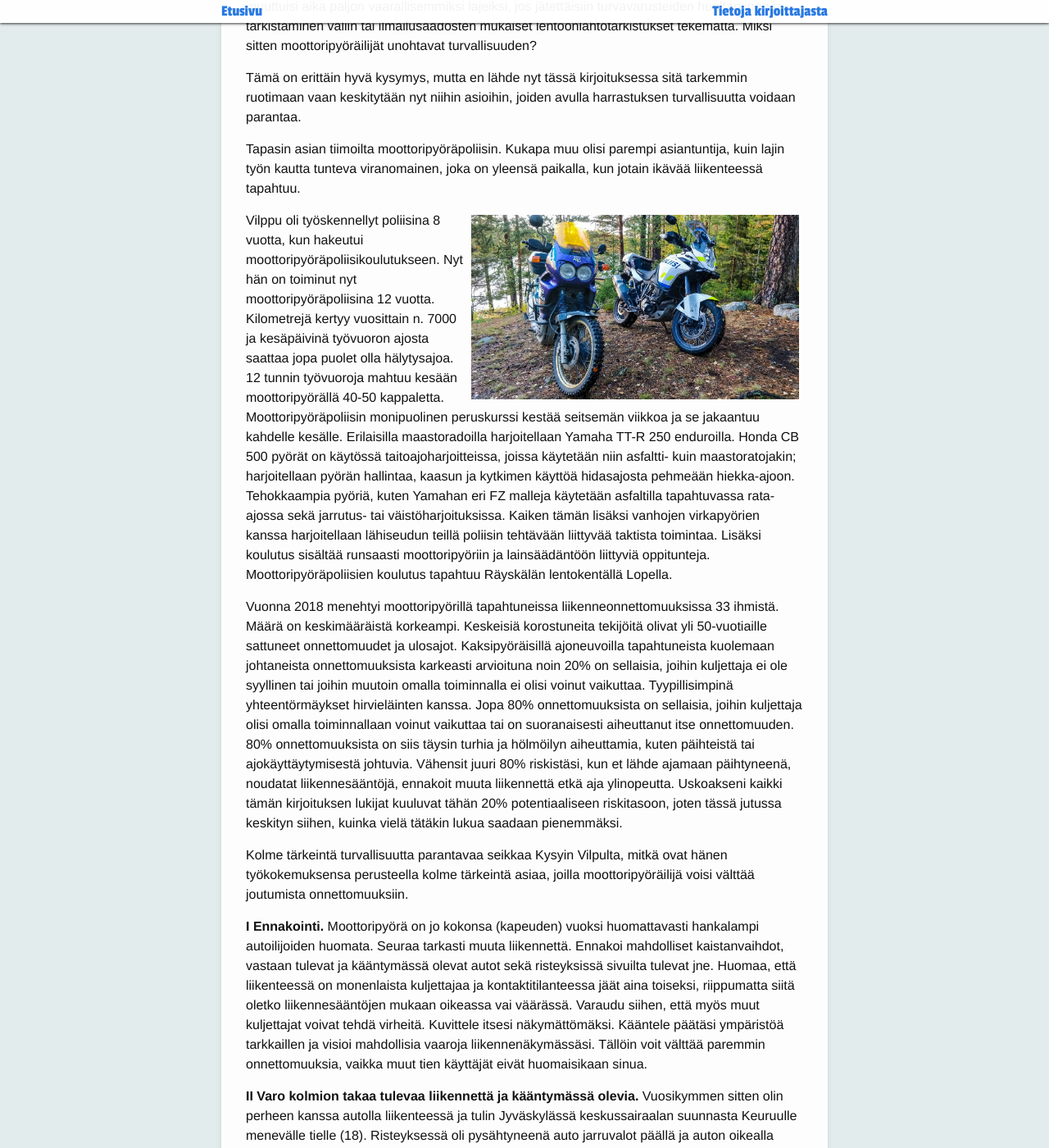
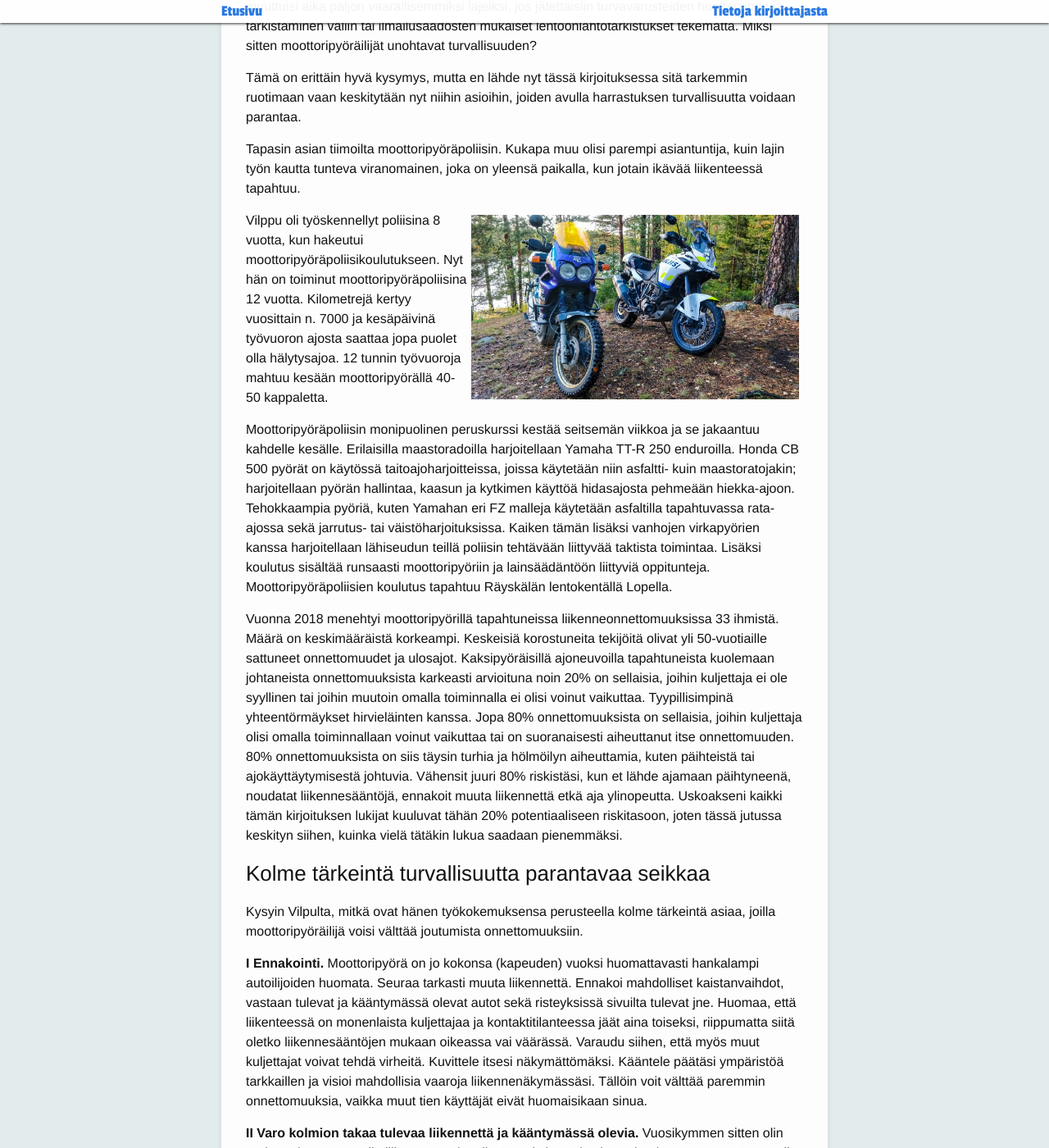
Before and after one commit to seikkailuendurolla/seikkailuendurolla.github.io, a Jekyll site: the page built from _posts/2019-03-26-miten-moottoripyorailija-selviaa-hengissa-liikenteessa.md, in a window 1280 px wide and 1400 px high, scrolled down 887 px. Shown: the whole window at 82% size. Built offline with Jekyll 4.4.1, drawn with Linux system fonts in a browser that asks for light colours; some web fonts are replaced; comment, search, counter and statistics services are not loaded; some of the changed text lies outside the part shown.

Commit message:
Kirjoitusvirheiden korjailua ja muotoilua.

```diff
--- a/_posts/2019-03-26-miten-moottoripyorailija-selviaa-hengissa-liikenteessa.md
+++ b/_posts/2019-03-26-miten-moottoripyorailija-selviaa-hengissa-liikenteessa.md
@@ -39,10 +39,11 @@
 <img src="/assets/ktm-1190-poliisimoottoripyora-xrv750-1.jpg" width="400" style="float: right; padding: 5px;" />
 
 Vilppu oli työskennellyt poliisina 8 vuotta, kun hakeutui
-moottoripyöräpoliisikoulutukseen. Nyt hän on toiminut nyt
+moottoripyöräpoliisikoulutukseen. Nyt hän on toiminut
 moottoripyöräpoliisina 12 vuotta. Kilometrejä kertyy vuosittain n. 7000
 ja kesäpäivinä työvuoron ajosta saattaa jopa puolet olla hälytysajoa. 12
 tunnin työvuoroja mahtuu kesään moottoripyörällä 40-50 kappaletta.
+
 Moottoripyöräpoliisin monipuolinen peruskurssi kestää seitsemän viikkoa
 ja se
 jakaantuu kahdelle kesälle. Erilaisilla maastoradoilla harjoitellaan
@@ -75,7 +76,8 @@
 lukijat kuuluvat tähän 20% potentiaaliseen riskitasoon, joten tässä
 jutussa keskityn siihen, kuinka vielä tätäkin lukua saadaan pienemmäksi.
 
-Kolme tärkeintä turvallisuutta parantavaa seikkaa
+### Kolme tärkeintä turvallisuutta parantavaa seikkaa
+
 Kysyin Vilpulta, mitkä ovat hänen työkokemuksensa perusteella kolme
 tärkeintä asiaa,
 joilla moottoripyöräilijä voisi välttää joutumista onnettomuuksiin.
@@ -175,7 +177,8 @@
 kiinnittää huomiota. Tilastot ja poliisin käytännön kokemus ovat
 osoittaneet, että näihin seikkoihin kannattaa kiinnittää
 huomiota.
-Kirjoitusta pohtiessani kyselin Seikkailuendurol.la facebook sivustolla
+
+Kirjoitusta pohtiessani kyselin [Seikkailuendurol.la facebook sivustolla](https://www.facebook.com/seikkailuendurolla/)
 harrastajien ajatuksia samaan kysymykseen. Ilokseni huomasin, että
 kurapyöräilijät ovat varsin valveutunutta porukkaa. Seuraavassa muutama
 kommentti poimittuna:
@@ -241,8 +244,8 @@
 paremmin hälytystehtävissä.
 
 <img src="/assets/ktm-1190-poliisimoottoripyora.jpg" style="padding: 5px;" />
-*Poliisin moottoripyörästä löytyy monipuolinen varustelu. Tutkalla
+<span style="font-size: 0.9em">*Poliisin moottoripyörästä löytyy monipuolinen varustelu. Tutkalla
 pystyy katsomaan nopeuksia sekä eteen että taakse. Tutka pystyy
 erikseen kertomaan nopeimman ajoneuvon nopeuden halutusta suunnasta.
 Lisäksi löytyy hallintalaitteet videokameralle, radiolle ja toki
-myös perinteinen navigaattori*
+myös perinteinen navigaattori.*</span>
```
Also changed, not shown: other parts of _posts/2019-03-26-miten-moottoripyorailija-selviaa-hengissa-liikenteessa.md (+1 -1 lines).
